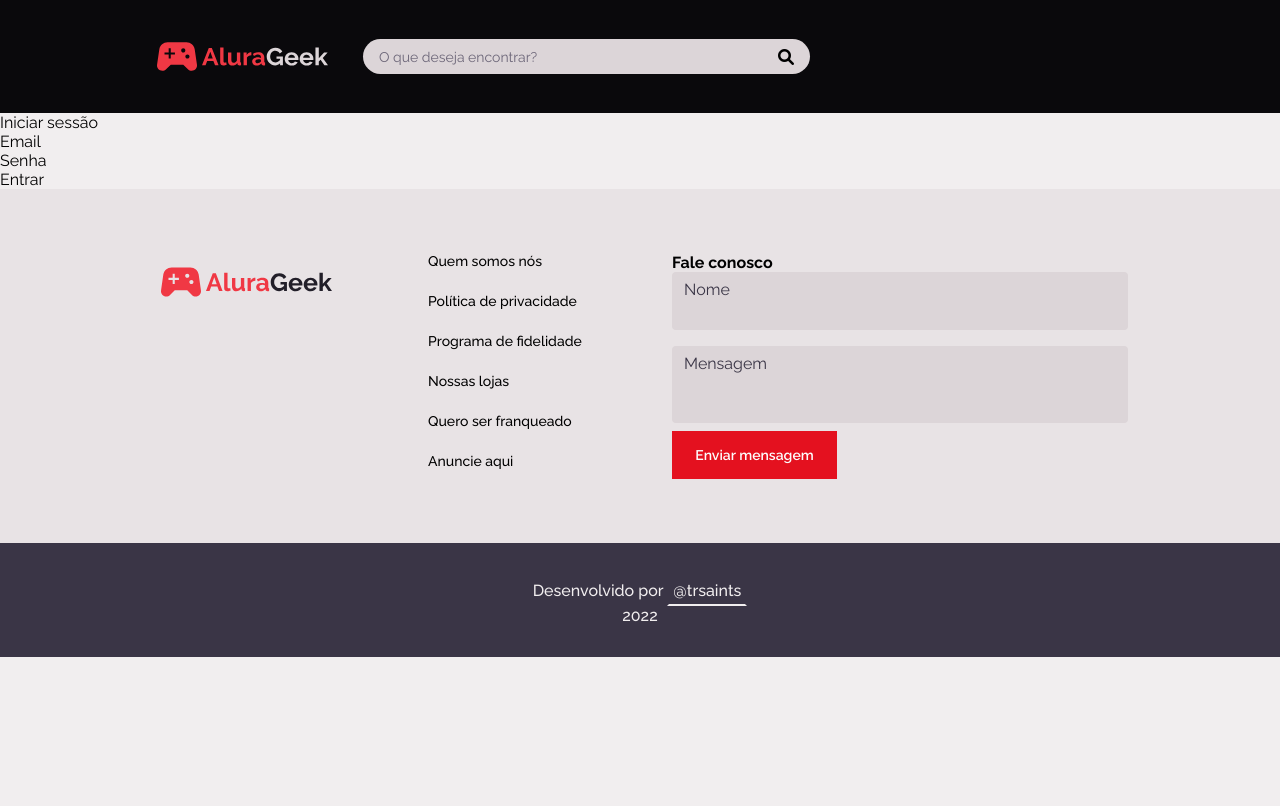
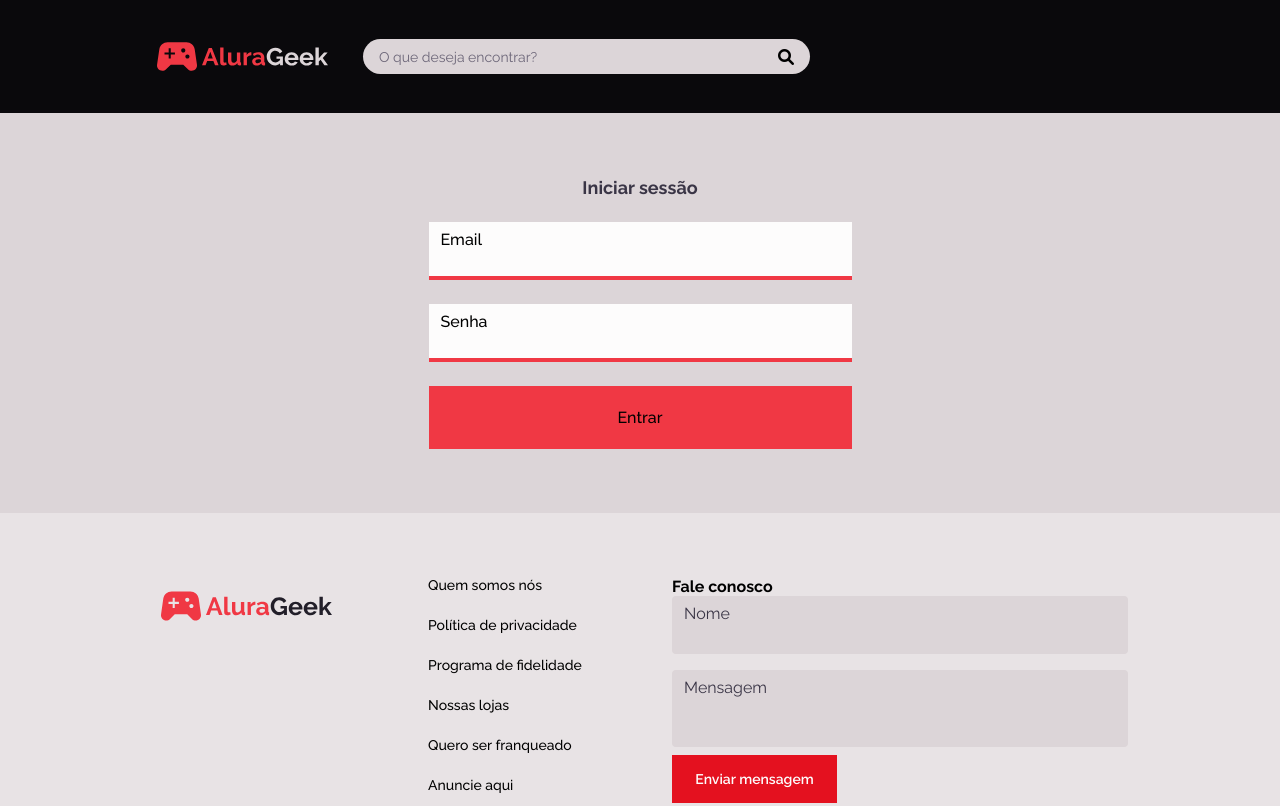
Before and after one commit to trsaints/challenge-ecommerce, a plain HTML site: page app/screens/login.html in a window 1280 px wide. Shown: the top 806 px of the page. Drawn offline with Linux system fonts and the light colour scheme.

Commit message:
Estilos para página de login adicionados

```diff
--- a/app/styles/main.css
+++ b/app/styles/main.css
@@ -4,6 +4,7 @@
 @import url("./main-hero.css");
 @import url("./main-products.css");
 @import url("./product-page.css");
+@import url("./login.css");
 @import url("./info.css");
 @import url("./info-contact.css");
 @import url("./footer.css");
```
